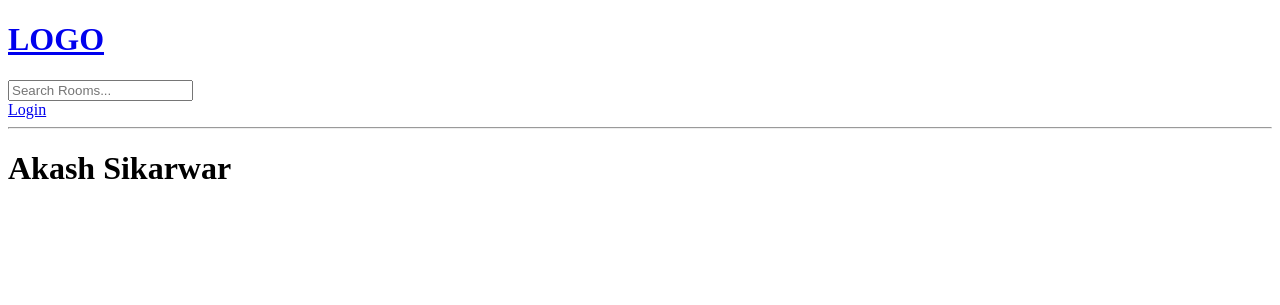
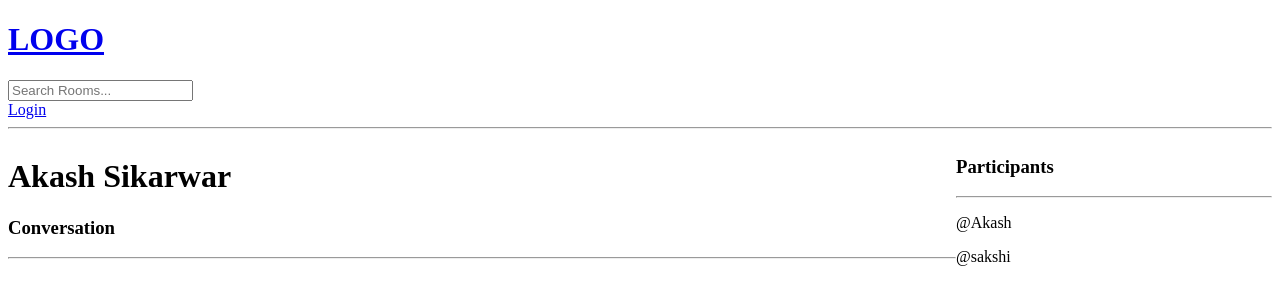
Before and after one commit to akashsikarwar2211/study-together, a Django app: page /room/10/ in a window 1280 px wide. Shown: the top 305 px of the page. Run offline with Django 5.2, Linux system fonts and the light colour scheme; data comes from the database, SQL or seed files in the repository; both versions use the stored data as it was after the commit.

Commit message:
Adding chatrooms

```diff
--- a/base/models.py
+++ b/base/models.py
@@ -16,7 +16,7 @@ class Room(models.Model):
     topic=models.ForeignKey(Topic, on_delete=models.SET_NULL,null=True)
     name=models.CharField(max_length=200)
     description=models.TextField(null=True,blank=True)
-    #participants=
+    participants=models.ManyToManyField(User,related_name='participants',blank=True)
     updated=models.DateTimeField(auto_now=True)
     created=models.DateTimeField(auto_now_add=True)
 
--- a/base/templates/base/room.html
+++ b/base/templates/base/room.html
@@ -1,5 +1,57 @@
 {% extends 'main.html' %}
 {% block content %}
 
-<h1>{{room.name}}</h1>
+<style>
+    .room-container{
+        display: grid;
+        grid-template-columns: 3fr 1fr;
+    }
+</style>
+
+<div class="room-container">
+
+    <div>
+
+
+
+      <h1>{{room.name}}</h1>
+
+
+
+      <p>{{room.description}}</p>
+
+      <div class="comment-wrapper">
+        <h3>Conversation</h3>
+        <hr>
+
+        {% for message in room_messages %}
+        <div>
+            {% if request.user == message.user %}
+            <a href="{% url 'delete-message' message.id %}">Delete</a>
+            {% endif %}
+            <small>@{{message.user}}  {{message.created|timesince}}</small>
+            <p>{{message.body}}</p>
+        </div>
+        {% endfor %}
+        </div>
+      {% if request.user.is_authenticated %}
+       <div class="comment-form">
+            <form method="POST" action="">
+            {%csrf_token %}
+            <input type="text" name="body" placeholder="write your message..."/>
+            </form>
+        </div>
+      {% endif %}
+    </div>
+
+    <div>
+        <h3>Participants</h3>
+        <hr>
+        {% for user in participants %}
+        <div>
+            <p>@{{user.username}}</p>
+        </div>
+        {% endfor %}
+    </div>
+</div>
 {% endblock %}
--- a/base/urls.py
+++ b/base/urls.py
@@ -11,6 +11,7 @@ urlpatterns= [
     path('create-room/',views.createRoom, name="create-room"),
     path('update-room/<str:pk>/',views.updateRoom, name="update-room"),
     path('delete-room/<str:pk>/',views.deleteRoom, name="delete-room"),
+    path('delete-message/<str:pk>/',views.deleteMessage, name="delete-message"),
 
 
 ]
--- a/base/views.py
+++ b/base/views.py
@@ -8,7 +8,7 @@ from django.contrib.auth import authenticate, login, logout
 from django.contrib.auth.forms import UserCreationForm
 from .models import Room
 from .forms import RoomForm
-from .models import Topic
+from .models import Topic, Message
 # Create your views here.
 
 #rooms=[
@@ -76,7 +76,19 @@ def home(request):
 
 def room(request,pk):
     room=Room.objects.get(id=pk)
-    context={'room':room}
+    room_messages = room.message_set.all().order_by('-created')
+    participants= room.participants.all()
+    if request.method=='POST':
+        message= Message.objects.create(
+            user=request.user,
+            room=room,
+            body=request.POST.get('body')
+
+        )
+        room.participants.add(request.user)
+        return redirect('room',pk=room.id)
+
+    context={'room':room,'room_messages' : room_messages,'participants':participants}
     return render(request,'base/room.html',context)
 
 @login_required(login_url='login')
@@ -120,3 +132,15 @@ def deleteRoom(request,pk):
         room.delete()
         return redirect('home')
      return render(request,'base/delete.html',{'obj': room})
+
+@login_required(login_url='login')
+def deleteMessage(request,pk):
+     message=Message.objects.get(id=pk)
+
+     if request.user != message.user:
+        return HttpResponse("You are not allowed here")
+
+     if request.method=='POST':
+        message.delete()
+        return redirect('home')
+     return render(request,'base/delete.html',{'obj': message})
```
Also changed, not shown: base/migrations/0003_alter_room_options_room_participants.py (added), db.sqlite3.
